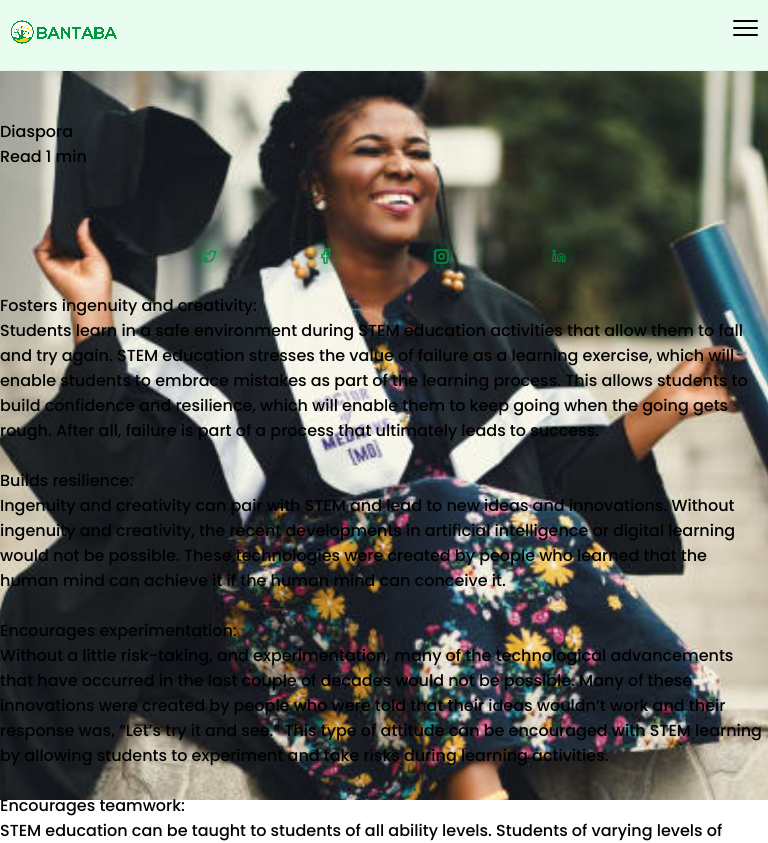
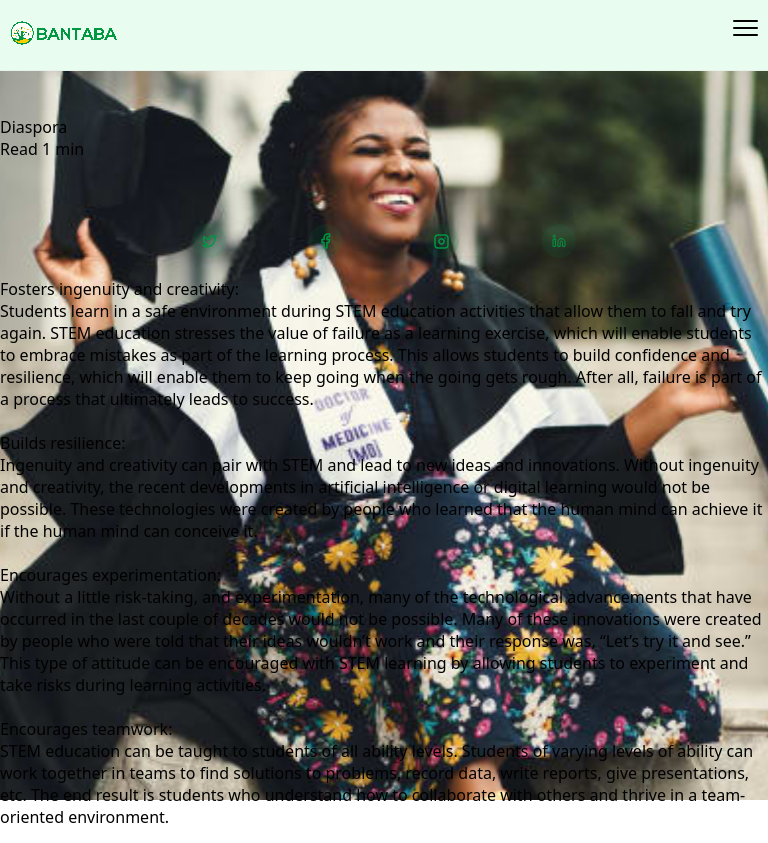
Before and after one commit to kemojal/current-bantaba-landing, a Next.js app: page /blogdetail in a window 768 px wide. Shown: the top 843 px of the page. Built offline with nearby package versions, Linux system fonts and the light colour scheme.

Commit message:
font setpu

```diff
--- a/components/AboutTeamCard.js
+++ b/components/AboutTeamCard.js
@@ -46,6 +46,7 @@ const TeamContainer = styled.li`
     padding: 5px 0;
   }
   .s-links {
+    curson: pointer;
     padding: 0px 0;
     width: 40%;
     display: flex;
@@ -58,6 +59,7 @@ const TeamContainer = styled.li`
     margin-right: 5px;
   }
   .s-email {
+    curson: pointer;
     position: relative;
     width: 30px;
     height: 30px;
@@ -75,7 +77,7 @@ const TeamContainer = styled.li`
     border-radius: 10px;
     background-color: white;
 
-    max-width: calc( 24.5% - 15px );
+    max-width: calc(24.5% - 15px);
 
     &:first-child {
       margin-left: 0px;
@@ -132,6 +134,7 @@ const TeamContainer = styled.li`
       background-color: red;
       /* width: 100%; */
       width: 80px;
+
       /* height: 30px; */
       padding: 5px;
       background: linear-gradient(
--- a/components/PressCard.js
+++ b/components/PressCard.js
@@ -77,6 +77,7 @@ const PCard = styled.div`
     -webkit-box-orient: vertical;
     overflow: hidden;
     text-overflow: ellipsis;
+    height: 78px;
   }
   .ellipse-text {
     height: 100px;
--- a/pages/about.js
+++ b/pages/about.js
@@ -545,7 +545,7 @@ export default function About({ team }) {
 
 About.getInitialProps = async (ctx) => {
   const res = await fetch(
-    'https://landingapi-dev.ourbantaba.com/teams/members/fr/all'
+    'https://landingapi-dev.ourbantaba.com/teams/members/en/all'
   );
   const json = await res.json();
   return { team: json };
--- a/styles/globals.css
+++ b/styles/globals.css
@@ -31,6 +31,9 @@ body {
   overflow-x: hidden;
   font-family: -apple-system, BlinkMacSystemFont, Segoe UI, Roboto, Oxygen,
     Ubuntu, Cantarell, Fira Sans, Droid Sans, Helvetica Neue, sans-serif;
+
+
+
 
     /* font-family: "Montserrat"; */
     font-family: 'Poppins';
@@ -162,3 +165,17 @@ div#__next {
 .css-1s2u09g-control {
   border-color: transparent !important;
 }
+
+/* font-family: 'Poppins', sans-serif; */
+
+@media only screen and (max-width: 768px) {
+  body{
+    font-family: 'Poppins', sans-serif;
+  }
+}
+
+@media only screen and (min-width: 768px) {
+  body{
+    font-family: "Noto Sans", Helvetica;
+  }
+}
```
